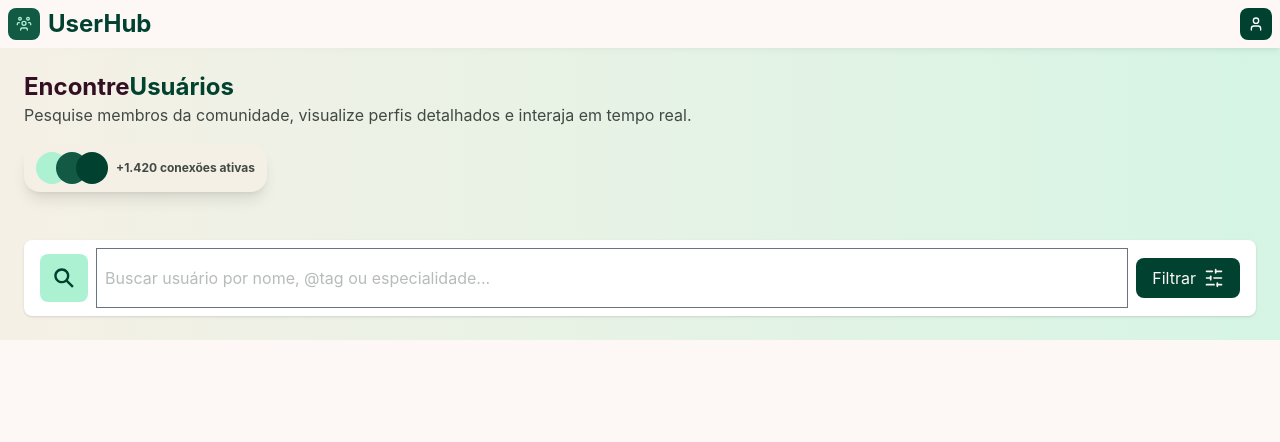
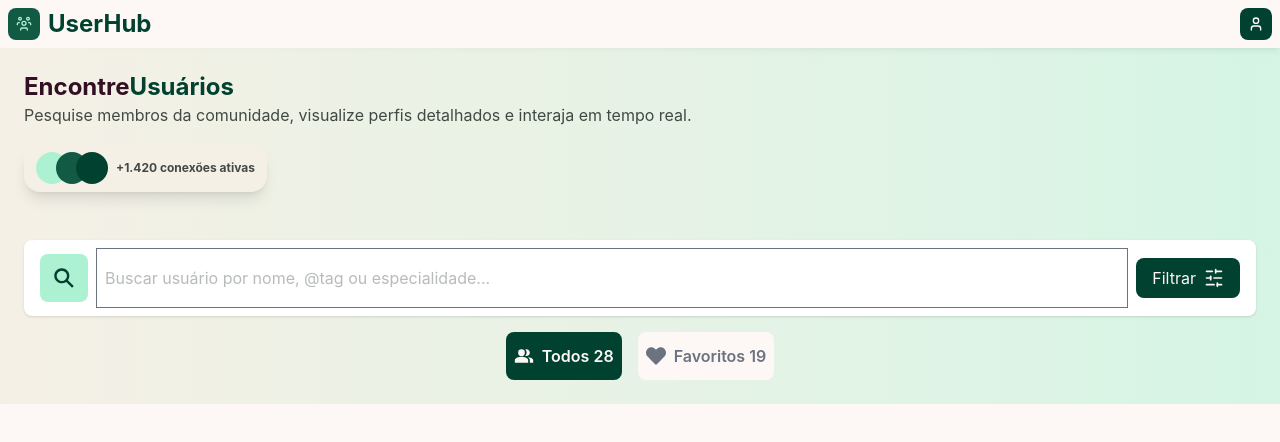
Before and after one commit to AdrianoATBS/UserHub, a React (Vite) app: page /buscaDeUsuarios in a window 1280 px wide. Shown: the top 442 px of the page. Built offline with nearby package versions, Linux system fonts and the light colour scheme.

Commit message:
feat(filtro): adiciona seleção entre todos e favoritos

```diff
--- a/src/components/BuscarUsuario/Filtro.tsx
+++ b/src/components/BuscarUsuario/Filtro.tsx
@@ -1,7 +1,21 @@
+"use client"
 import { IoSearchSharp } from "react-icons/io5";
 import { LuSlidersHorizontal } from "react-icons/lu";
+import { MdPeopleAlt } from "react-icons/md";
+import { FaHeart } from "react-icons/fa";
+import { useState } from "react";
+type FiltroTipo = "todos" | "favoritos";
 
-export default function Filtro(){
+export default function Filtro() {
+    const [filtroSelecionado, setFiltroSelecionado] = useState<FiltroTipo>("todos");
+    const handleIsAtivo = () => {
+        setFiltroSelecionado(filtroSelecionado === "todos" ? "favoritos" : "todos");
+    }
+    const dados = [
+        { id: 1, nome: "Todos", quantidade: 28 },
+        { id: 2, nome: "Favoritos", quantidade: 19 },
+    ];
+
     return(
         <div className="p-6 " >
             <div className="bg-white roudend-2xl shadow-sm fborder border-[#D1D5DB] flex gap-2 items-center px-4 py-2 rounded-lg">
@@ -21,6 +35,24 @@ export default function Filtro(){
                     </button>
                 </div>
             </div>
+            <div className="flex  justify-center gap-4 mt-4">
+               {dados.map((item) => (
+                <div key={item.id} className={`flex gap-2 items-center px-2 py-3 rounded-lg cursor-pointer
+                ${filtroSelecionado === item.nome.toLowerCase() ? "bg-verde-secundario" : "bg-fundo-principal"
+                }`} onClick={handleIsAtivo}>
+                    {item.nome === "Todos" ? (
+                        <MdPeopleAlt className={`text-xl ${filtroSelecionado === item.nome.toLowerCase() ? "text-fundo-principal" : "text-[#6B7280]"}`} />
+                    ) : (
+                        <FaHeart className={`text-xl ${filtroSelecionado === item.nome.toLowerCase() ? "text-fundo-principal" : "text-[#6B7280]"}`} />
+                    )}
+                    <span className={`font-semibold ${filtroSelecionado === item.nome.toLowerCase() ?
+                        "text-fundo-principal" : "text-[#6B7280]"}`}>
+                        {item.nome} {item.quantidade}
+                    </span>
+                </div>
+               ))
+                }
+            </div>
         </div>
     )
 }
```
